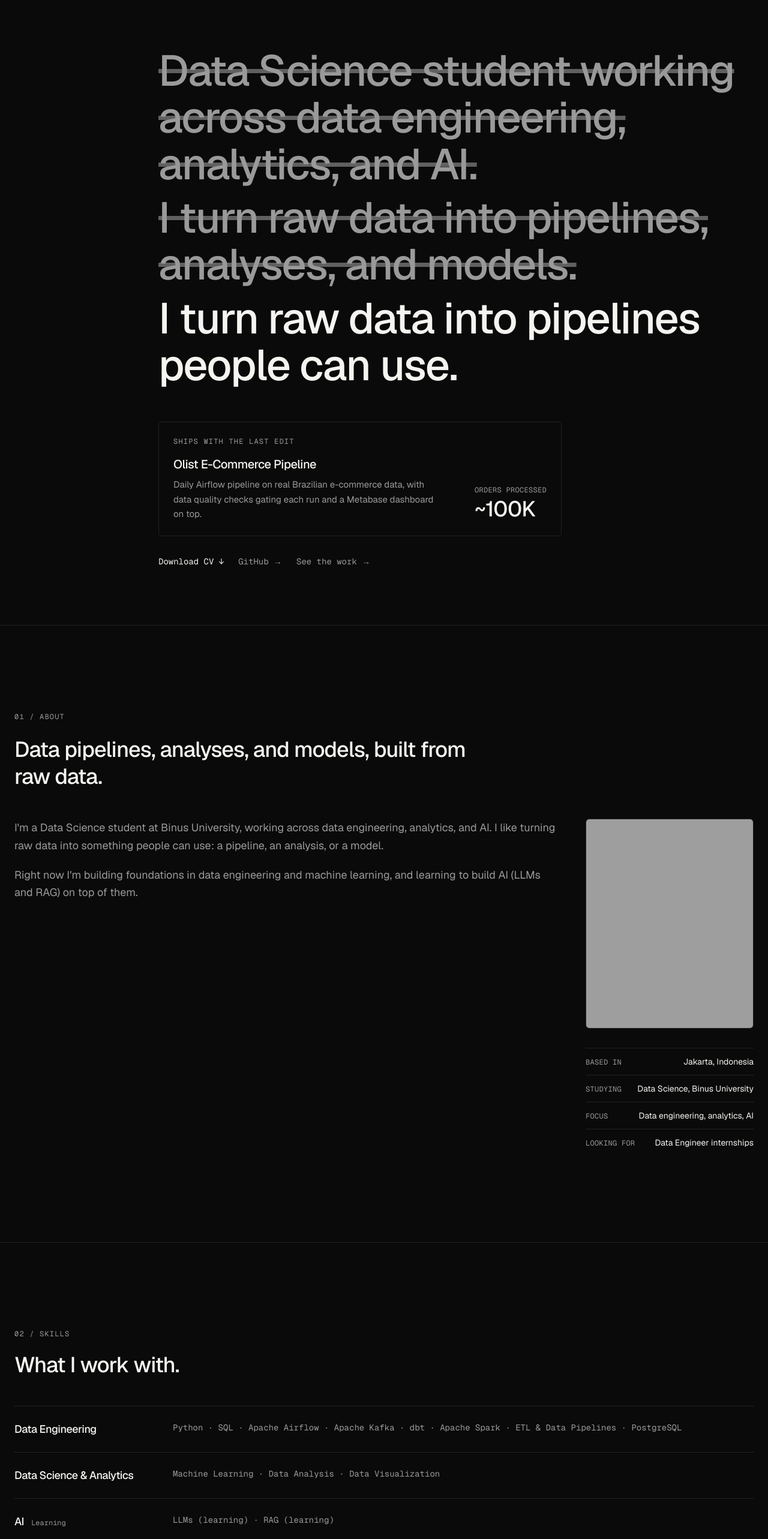
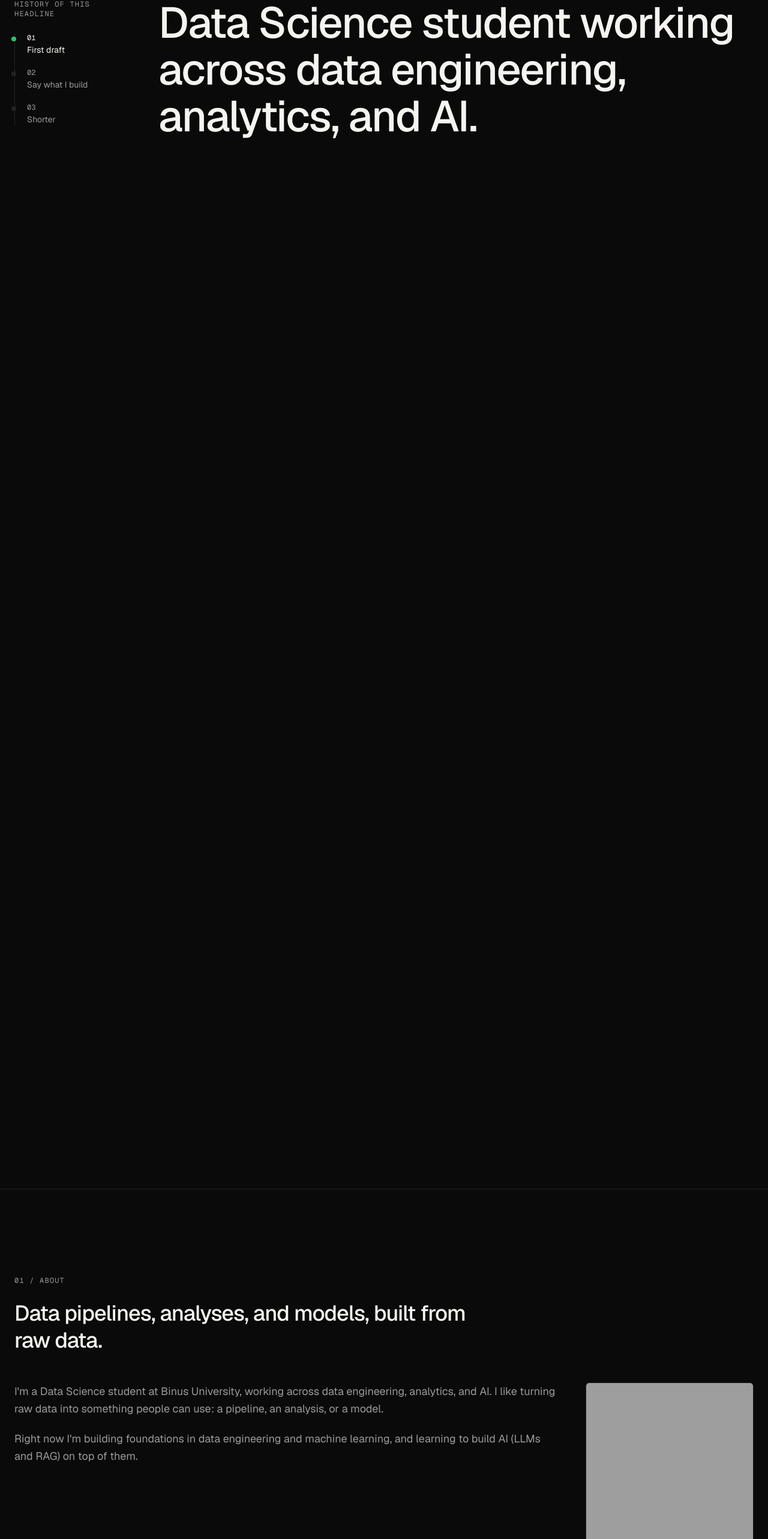
Before and after one commit to jfoui/portfolio, a Next.js app: page / in a window 1280 px wide. Shown: the part 97-2663 px from the top of the page at 60% size. Built offline with nearby package versions, Linux system fonts and the light colour scheme; grey boxes are pictures that could not be loaded.

Commit message:
Make Nightly interactive: scroll-driven hero, count-up metrics, scroll reveals; broaden to Data & AI roles

```diff
--- a/src/app/globals.css
+++ b/src/app/globals.css
@@ -26,35 +26,24 @@ body {
   -webkit-font-smoothing: antialiased;
 }
 
-/* Hero enters once on load — nothing else moves on scroll. */
-@keyframes enter {
-  from {
-    opacity: 0;
-    transform: translateY(14px);
-  }
-  to {
-    opacity: 1;
-    transform: none;
-  }
+/* Scroll reveal: sections arrive as you reach them. */
+.reveal {
+  opacity: 0;
+  transform: translateY(24px);
+  transition:
+    opacity 0.7s ease,
+    transform 0.7s cubic-bezier(0.22, 1, 0.36, 1);
 }
-
-[data-enter] {
-  animation: enter 0.7s cubic-bezier(0.22, 1, 0.36, 1) both;
-}
-
-[data-enter="1"] {
-  animation-delay: 0.08s;
-}
-[data-enter="2"] {
-  animation-delay: 0.16s;
-}
-[data-enter="3"] {
-  animation-delay: 0.24s;
+.reveal.is-visible {
+  opacity: 1;
+  transform: none;
 }
 
 @media (prefers-reduced-motion: reduce) {
-  [data-enter] {
-    animation: none;
+  .reveal {
+    opacity: 1;
+    transform: none;
+    transition: none;
   }
   html {
     scroll-behavior: auto;
--- a/src/app/page.tsx
+++ b/src/app/page.tsx
@@ -5,6 +5,7 @@ import Skills from "@/components/Skills";
 import Projects from "@/components/Projects";
 import Education from "@/components/Education";
 import Contact from "@/components/Contact";
+import Reveal from "@/components/Reveal";
 
 export default function Home() {
   return (
@@ -12,11 +13,21 @@ export default function Home() {
       <Nav />
       <main>
         <Hero />
-        <About />
-        <Skills />
-        <Projects />
-        <Education />
-        <Contact />
+        <Reveal>
+          <About />
+        </Reveal>
+        <Reveal>
+          <Skills />
+        </Reveal>
+        <Reveal>
+          <Projects />
+        </Reveal>
+        <Reveal>
+          <Education />
+        </Reveal>
+        <Reveal>
+          <Contact />
+        </Reveal>
       </main>
     </>
   );
--- a/src/components/About.tsx
+++ b/src/components/About.tsx
@@ -5,7 +5,7 @@ const facts = [
   { label: "Based in", value: "Jakarta, Indonesia" },
   { label: "Studying", value: "Data Science, Binus University" },
   { label: "Focus", value: "Data engineering, analytics, AI" },
-  { label: "Looking for", value: "Data Engineer internships" },
+  { label: "Looking for", value: "Data & AI internships" },
 ];
 
 export default function About() {
--- /dev/null
+++ b/src/components/CountUp.tsx
@@ -0,0 +1,64 @@
+"use client";
+
+import { useEffect, useRef, useState } from "react";
+
+type Props = {
+  to: number;
+  decimals?: number;
+  prefix?: string;
+  suffix?: string;
+  duration?: number;
+  // When false, the count does not start yet (used by the scroll-driven hero).
+  active?: boolean;
+  className?: string;
+};
+
+export default function CountUp({
+  to,
+  decimals = 0,
+  prefix = "",
+  suffix = "",
+  duration = 1200,
+  active = true,
+  className,
+}: Props) {
+  const ref = useRef<HTMLSpanElement>(null);
+  const [value, setValue] = useState(0);
+  const started = useRef(false);
+
+  useEffect(() => {
+    if (!active) return;
+    if (window.matchMedia("(prefers-reduced-motion: reduce)").matches) {
+      setValue(to);
+      return;
+    }
+    const el = ref.current;
+    if (!el) return;
+    const io = new IntersectionObserver(
+      ([entry]) => {
+        if (entry.isIntersecting && !started.current) {
+          started.current = true;
+          const t0 = performance.now();
+          const tick = (t: number) => {
+            const p = Math.min(1, (t - t0) / duration);
+            setValue(to * (1 - Math.pow(1 - p, 3)));
+            if (p < 1) requestAnimationFrame(tick);
+          };
+          requestAnimationFrame(tick);
+          io.disconnect();
+        }
+      },
+      { threshold: 0.4 },
+    );
+    io.observe(el);
+    return () => io.disconnect();
+  }, [active, to, duration]);
+
+  return (
+    <span ref={ref} className={className}>
+      {prefix}
+      {value.toFixed(decimals)}
+      {suffix}
+    </span>
+  );
+}
--- a/src/components/Hero.tsx
+++ b/src/components/Hero.tsx
@@ -1,8 +1,10 @@
 "use client";
 
+import { useEffect, useRef, useState } from "react";
 import { track } from "@vercel/analytics";
 import { sendAnalyticsEvent } from "@/components/AnalyticsBeacon";
-import { profile } from "@/data/content";
+import CountUp from "@/components/CountUp";
+import { profile, projects } from "@/data/content";
 
 const edits = [
   { n: "01", label: "First draft" },
@@ -10,51 +12,108 @@ const edits = [
   { n: "03", label: "Shorter" },
 ];
 
+// The headline tightens as you scroll, like Nightly: the section is tall
+// and sticky, and scroll progress drives which edit is live.
 export default function Hero() {
+  const sectionRef = useRef<HTMLElement>(null);
+  const [stage, setStage] = useState(0);
+
+  useEffect(() => {
+    if (window.matchMedia("(prefers-reduced-motion: reduce)").matches) {
+      setStage(2);
+      return;
+    }
+    let raf = 0;
+    const update = () => {
+      const el = sectionRef.current;
+      if (!el) return;
+      const total = el.offsetHeight - window.innerHeight;
+      const progress = Math.min(
+        1,
+        Math.max(0, -el.getBoundingClientRect().top / Math.max(1, total)),
+      );
+      setStage(progress < 0.34 ? 0 : progress < 0.67 ? 1 : 2);
+    };
+    const onScroll = () => {
+      cancelAnimationFrame(raf);
+      raf = requestAnimationFrame(update);
+    };
+    update();
+    window.addEventListener("scroll", onScroll, { passive: true });
+    window.addEventListener("resize", onScroll);
+    return () => {
+      window.removeEventListener("scroll", onScroll);
+      window.removeEventListener("resize", onScroll);
+      cancelAnimationFrame(raf);
+    };
+  }, []);
+
+  const featured = projects[0];
+  const line = (shown: boolean, struck: boolean) =>
+    `block transition-all duration-500 ${
+      shown ? "opacity-100" : "opacity-0"
+    } ${struck ? "text-muted line-through decoration-muted/60" : ""}`;
+  const late = (shown: boolean) =>
+    `transition-all duration-500 ${
+      shown ? "opacity-100 translate-y-0" : "pointer-events-none opacity-0 translate-y-4"
+    }`;
+
   return (
-    <section id="top" className="border-b border-line">
-      <div className="mx-auto grid w-full max-w-7xl gap-10 px-6 pb-24 pt-36 md:grid-cols-[200px_1fr] md:pt-44">
-        <aside data-enter className="hidden md:block">
+    <section
+      ref={sectionRef}
+      id="top"
+      className="relative h-[260vh] border-b border-line"
+    >
+      <div className="sticky top-0 flex min-h-svh items-center">
+        <div className="mx-auto grid w-full max-w-7xl gap-10 px-6 py-24 md:grid-cols-[200px_1fr]">
+          <aside className="hidden md:block">
             <p className="font-mono text-xs uppercase tracking-widest text-muted">
               History of this headline
             </p>
             <ol className="relative mt-6 space-y-5 border-l border-line pl-5">
-            {edits.map((edit) => (
+              {edits.map((edit, i) => (
                 <li key={edit.n} className="relative">
                   <span
-                  className="absolute -left-[26px] top-1.5 h-2 w-2 rounded-full bg-accent"
+                    className={`absolute -left-[26px] top-1.5 h-2 w-2 rounded-full transition-colors duration-500 ${
+                      i <= stage ? "bg-accent" : "bg-line"
+                    }`}
                     aria-hidden="true"
                   />
-                <p className="font-mono text-xs text-muted">{edit.n}</p>
-                <p className="mt-0.5 text-sm text-muted">{edit.label}</p>
+                  <p
+                    className={`font-mono text-xs transition-colors duration-500 ${
+                      i <= stage ? "text-ink" : "text-muted"
+                    }`}
+                  >
+                    {edit.n}
+                  </p>
+                  <p
+                    className={`mt-0.5 text-sm transition-colors duration-500 ${
+                      i <= stage ? "text-ink" : "text-muted"
+                    }`}
+                  >
+                    {edit.label}
+                  </p>
                 </li>
               ))}
             </ol>
           </aside>
 
           <div>
-          <h1 className="text-5xl font-medium leading-[1.08] tracking-tight sm:text-6xl lg:text-7xl">
-            <span
-              data-enter
-              className="block text-muted line-through decoration-muted/60"
-            >
-              Data Science student working across data engineering, analytics,
-              and AI.
+            <h1 className="text-4xl font-medium leading-[1.08] tracking-tight sm:text-6xl lg:text-7xl">
+              <span className={line(true, stage >= 1)}>
+                Data Science student working across data engineering,
+                analytics, and AI.
               </span>
-            <span
-              data-enter="1"
-              className="mt-3 block text-muted line-through decoration-muted/60"
-            >
+              <span className={`${line(stage >= 1, stage >= 2)} mt-3`}>
                 I turn raw data into pipelines, analyses, and models.
               </span>
-            <span data-enter="2" className="mt-3 block">
+              <span className={`${line(stage >= 2, false)} mt-3`}>
                 I turn raw data into pipelines people can use.
               </span>
             </h1>
 
             <div
-            data-enter="3"
-            className="mt-14 max-w-2xl rounded-md border border-line p-6"
+              className={`mt-10 max-w-2xl rounded-md border border-line p-6 ${late(stage >= 2)}`}
             >
               <p className="font-mono text-xs uppercase tracking-widest text-muted">
                 Ships with the last edit
@@ -70,18 +129,26 @@ export default function Hero() {
                     dashboard on top.
                   </p>
                 </div>
+                {featured.metric?.count && (
                   <div className="shrink-0">
                     <p className="font-mono text-xs uppercase tracking-wide text-muted">
-                  Orders processed
+                      {featured.metric.label}
                     </p>
                     <p className="mt-1 text-4xl font-medium tracking-tight">
-                  ~100K
+                      <CountUp
+                        to={featured.metric.count.to}
+                        prefix={featured.metric.count.prefix ?? ""}
+                        suffix={featured.metric.count.suffix ?? ""}
+                        decimals={featured.metric.count.decimals ?? 0}
+                        active={stage >= 2}
+                      />
                     </p>
                   </div>
+                )}
               </div>
             </div>
 
-          <div data-enter="3" className="mt-8 flex flex-wrap gap-6">
+            <div className={`mt-8 flex flex-wrap gap-6 ${late(stage >= 2)}`}>
               <a
                 href={profile.cv}
                 target="_blank"
@@ -112,6 +179,7 @@ export default function Hero() {
             </div>
           </div>
         </div>
+      </div>
     </section>
   );
 }
--- /dev/null
+++ b/src/components/Reveal.tsx
@@ -0,0 +1,41 @@
+"use client";
+
+import { useEffect, useRef, useState, type ReactNode } from "react";
+
+type Props = {
+  children: ReactNode;
+  delay?: number;
+  className?: string;
+};
+
+// Fades a section in as it scrolls into view, once.
+export default function Reveal({ children, delay = 0, className }: Props) {
+  const ref = useRef<HTMLDivElement>(null);
+  const [visible, setVisible] = useState(false);
+
+  useEffect(() => {
+    const el = ref.current;
+    if (!el) return;
+    const io = new IntersectionObserver(
+      ([entry]) => {
+        if (entry.isIntersecting) {
+          setVisible(true);
+          io.disconnect();
+        }
+      },
+      { threshold: 0.1 },
+    );
+    io.observe(el);
+    return () => io.disconnect();
+  }, []);
+
+  return (
+    <div
+      ref={ref}
+      style={{ transitionDelay: `${delay}ms` }}
+      className={`reveal ${visible ? "is-visible" : ""} ${className ?? ""}`}
+    >
+      {children}
+    </div>
+  );
+}
```
Also changed, not shown: src/components/Projects.tsx (+15 -2 lines), src/data/content.ts (+11 -1 lines). Lines whose indentation alone changed are shown as unchanged.
